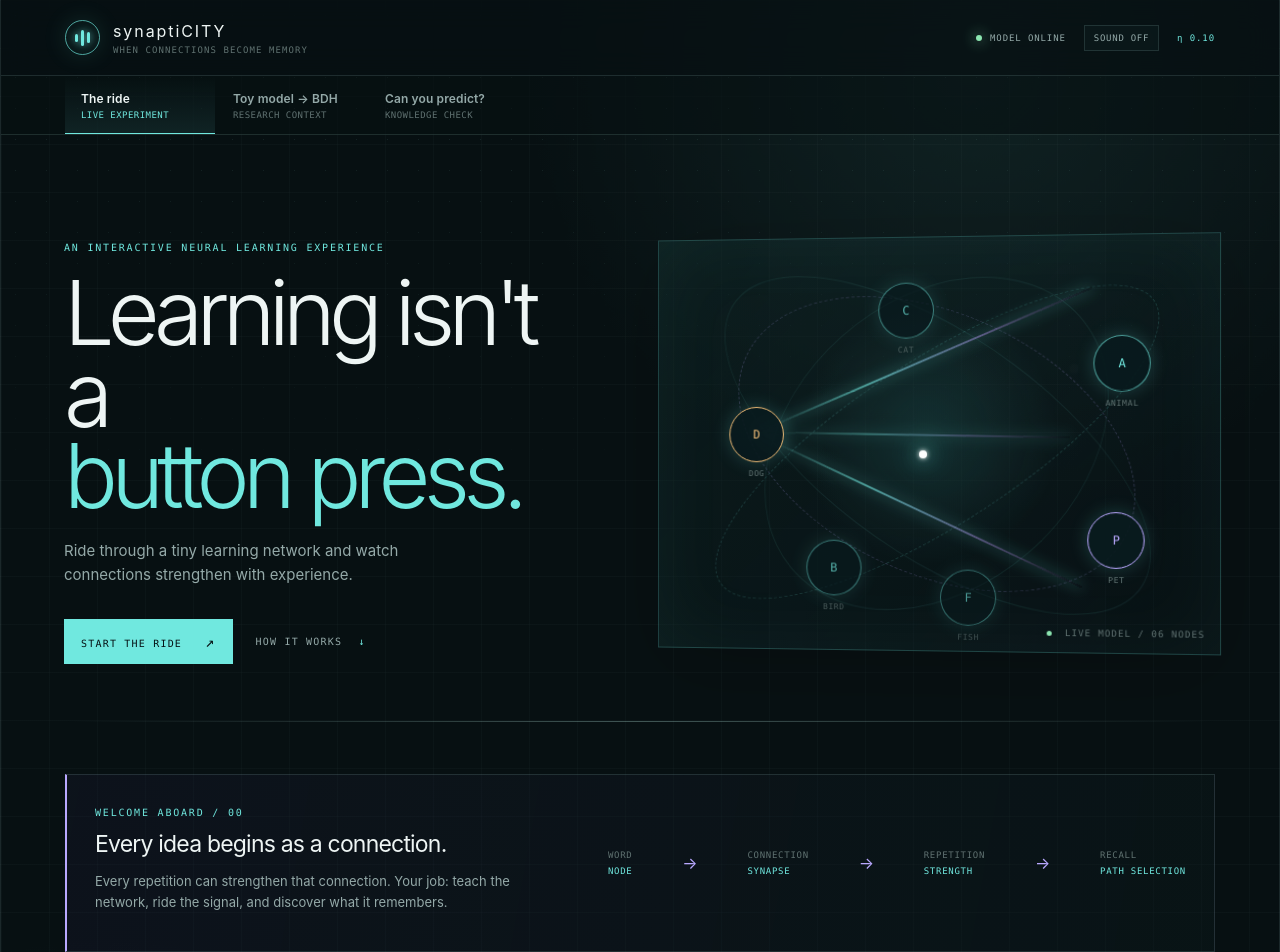
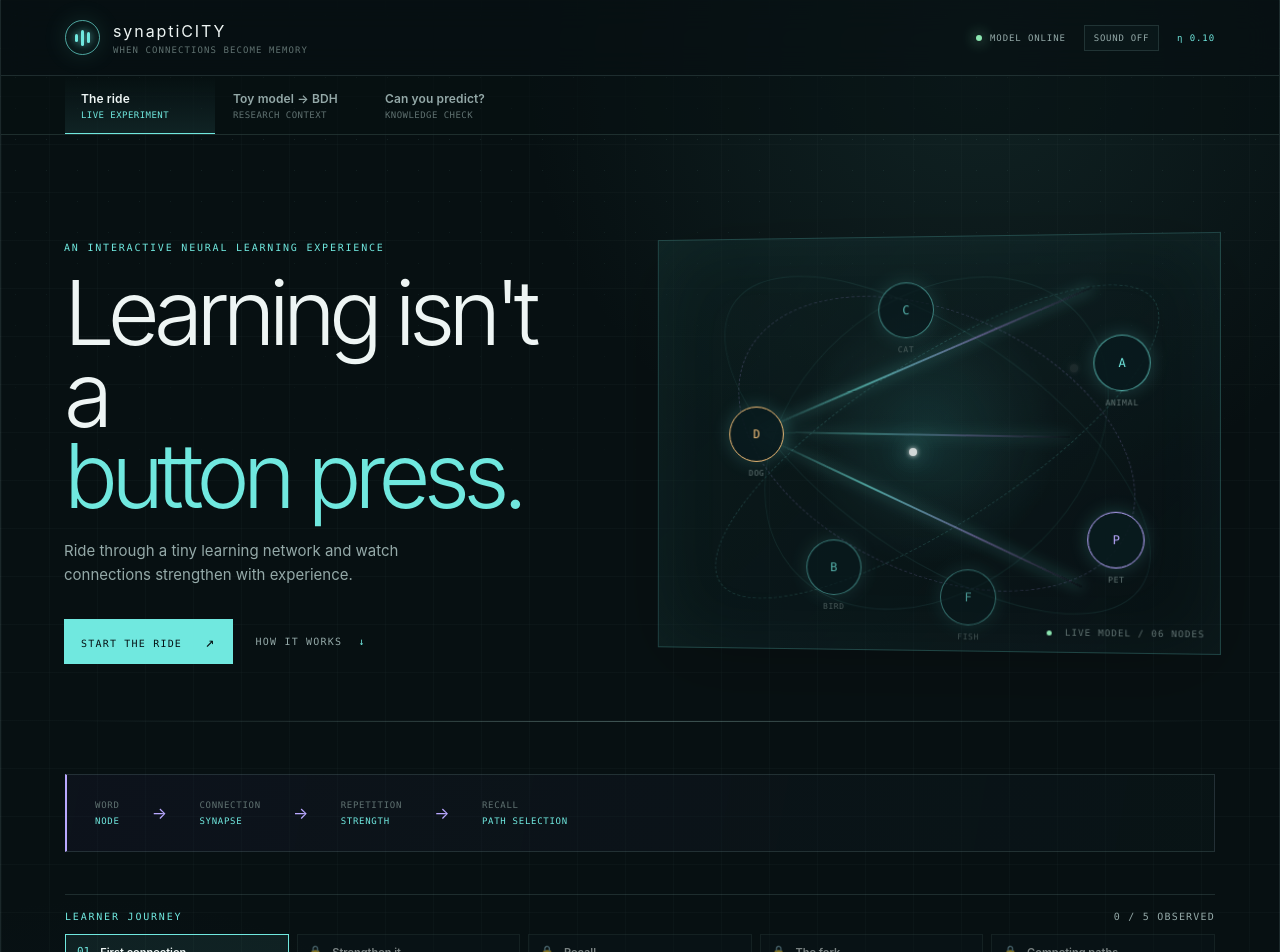
Before and after one commit to sorathiyalaksh37-lang/synaptiCITY, a React (Vite) app: page / in a window 1280 px wide. Shown: the top 952 px of the page. Built offline with nearby package versions, Linux system fonts and the light colour scheme.

Commit message:
ux: simplify story and extra content

```diff
--- a/src/App.tsx
+++ b/src/App.tsx
@@ -310,12 +310,7 @@ function App() {
             </section>
 
             <section className="welcome-panel" id="how-it-works">
-              <div>
-                <span className="eyebrow">WELCOME ABOARD / 00</span>
-                <h3>Every idea begins as a connection.</h3>
-                <p>Every repetition can strengthen that connection. Your job: teach the network, ride the signal, and discover what it remembers.</p>
-              </div>
-              <div className="metaphor-map">
+              <div className="metaphor-map w-full">
                 <span><b>WORD</b><i>NODE</i></span><em>→</em>
                 <span><b>CONNECTION</b><i>SYNAPSE</i></span><em>→</em>
                 <span><b>REPETITION</b><i>STRENGTH</i></span><em>→</em>
```
